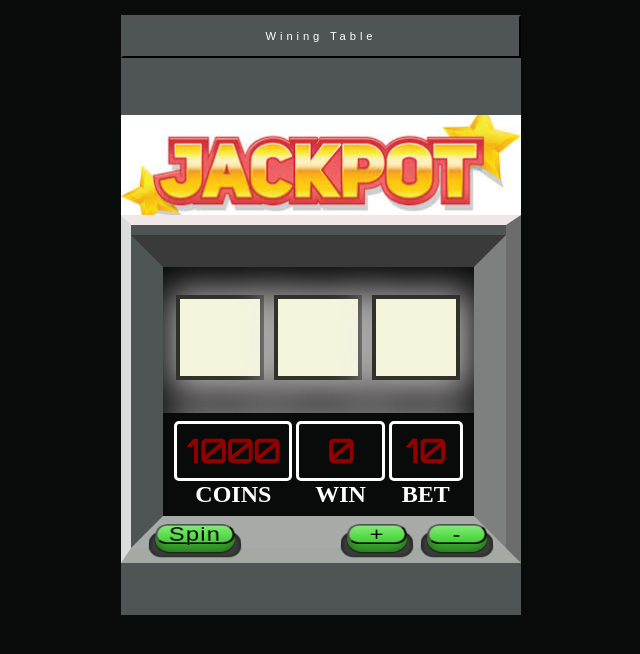
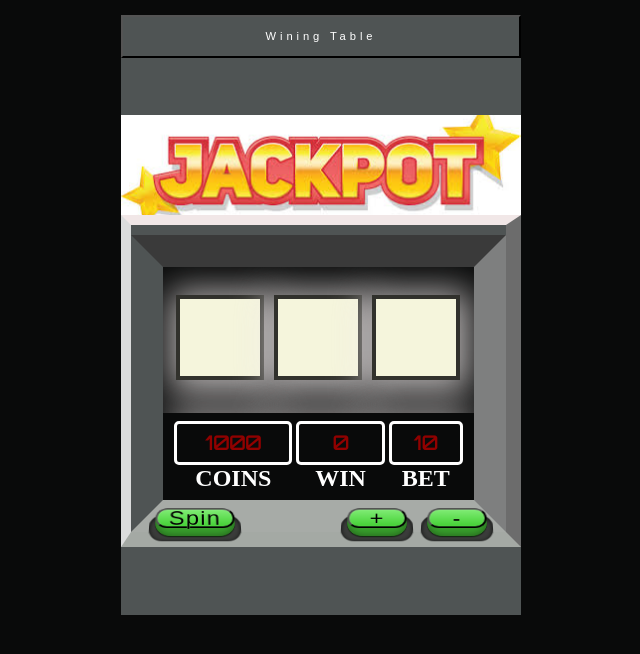
Before and after one commit to pio-kniaz/Hazzard-Game, a plain HTML site: page index.html in a window 1280 px wide. Shown: the top 654 px of the page, without its empty margins (319-959 px from the left). Drawn offline with Linux system fonts and the light colour scheme.

Commit message:
font size in score section changed

```diff
--- a/css/modules/score.css
+++ b/css/modules/score.css
@@ -32,7 +32,7 @@
   border-radius: 5px;
   border: 3px solid white;
   font-weight: bold;
-  font-size: 1.6rem;
+  font-size: .78rem;
   color: #900100;
   background-color: rgba(9, 10, 10, 0.82);
   padding: 7px 3px;
@@ -45,7 +45,7 @@
 
 @media(min-width:425px) {
   .score--bet, .score--winingScore, .score--start-coins {
-    font-size: 2rem;
+    font-size: 1.2rem;
   }
   .score__info {
     font-size: 1.5rem;
```
